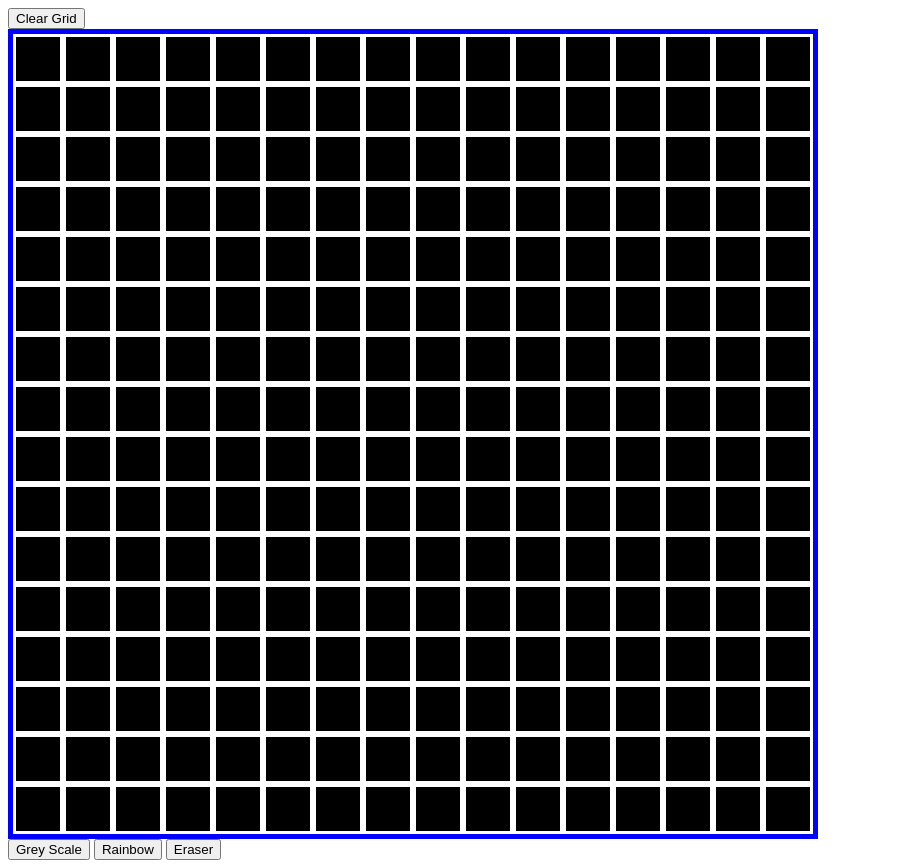
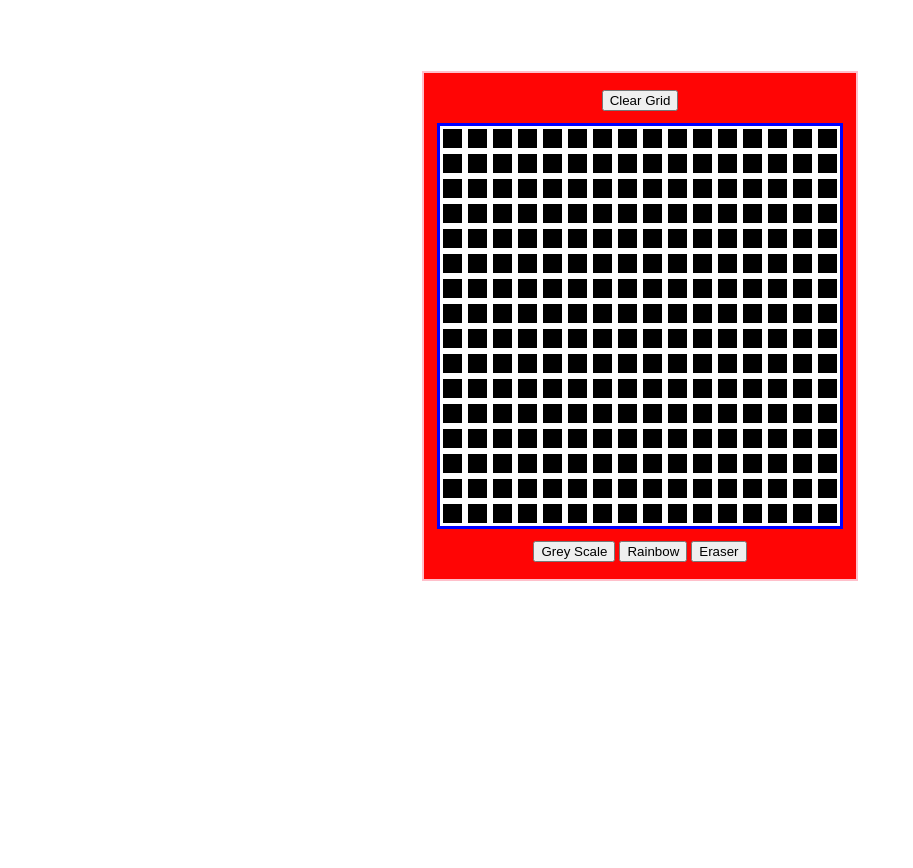
Before and after one commit to LuisEJaar/etchasketch, a plain HTML site: page index.html in a window 1280 px wide. Shown: the whole page, without its empty margins (0-913 px from the left). After the commit the page ends 800 px from the top, so only its background shows below. Drawn offline with Linux system fonts and the light colour scheme.

Commit message:
Updated gui

```diff
--- a/index.html
+++ b/index.html
@@ -8,7 +8,7 @@
 
 <body>
     <div class="handHeld">
-        <div>
+        <div class="headerSpace">
             <button id="clearGrid">Clear Grid</button>
         </div>
 
@@ -18,7 +18,7 @@
 
         </div>
 
-        <div>
+        <div class= "bottomButtons">
             <button id="greyScale"> Grey Scale</button>
             <button id="rainbow">Rainbow</button>
             <button id="eraser">Eraser</button>
@@ -40,8 +40,11 @@
     });
 
     //function to create the grid
+    //search for value on fresh page from an input box
+    //square the value
+    //add 1 to value
     function gridMaker16x16() {
-        for(i=1; i<257;i++){
+        for(i=0; i<256;i++){
             const gridContainer = document.querySelector('#viewPort');
             const pixel = document.createElement('div');
             pixel.classList.add('pixel');
--- a/styles.css
+++ b/styles.css
@@ -1,14 +1,33 @@
+
 body {
+    height: 100%;
     display: flex;
+    justify-content: center;
+}
+
+.handHeld {
+    display: flex;
+    flex-direction: column;
+    align-items: center;
+    border: pink;
+    border-style: solid;
+    border-width: 2px;
+    margin-top: 5%;
+    background-color: rgb(255,5,5);
+    padding: 5px;
+}
+
+.headerSpace{
+    margin: 12px;
+    margin-bottom: 12px;
 }
 
 .gameConsole {
     display: flex;
     flex-shrink: inherit;
-    border: blue;
-    border-style: solid;
-    border-width: 2px;
 }
+
+
 
 #viewPort {
     display: flex;
@@ -16,11 +35,13 @@ body {
     display: grid;
     border: blue;
     border-style: solid;
-    width: 800px;
-    max-width: 800px;
-    min-height: 800px;
-    max-height: 800px;
+    width: 400px;
+    max-width: 400px;
+    min-height: 400px;
+    max-height: 400px;
     padding: 0;
+    margin-left: 8px;
+    margin-right: 8px;
 }
 
 .pixel {
@@ -30,3 +51,8 @@ body {
     content: "";
     display: block;
 }
+
+.bottomButtons{
+    margin: 12px;
+
+}
```
